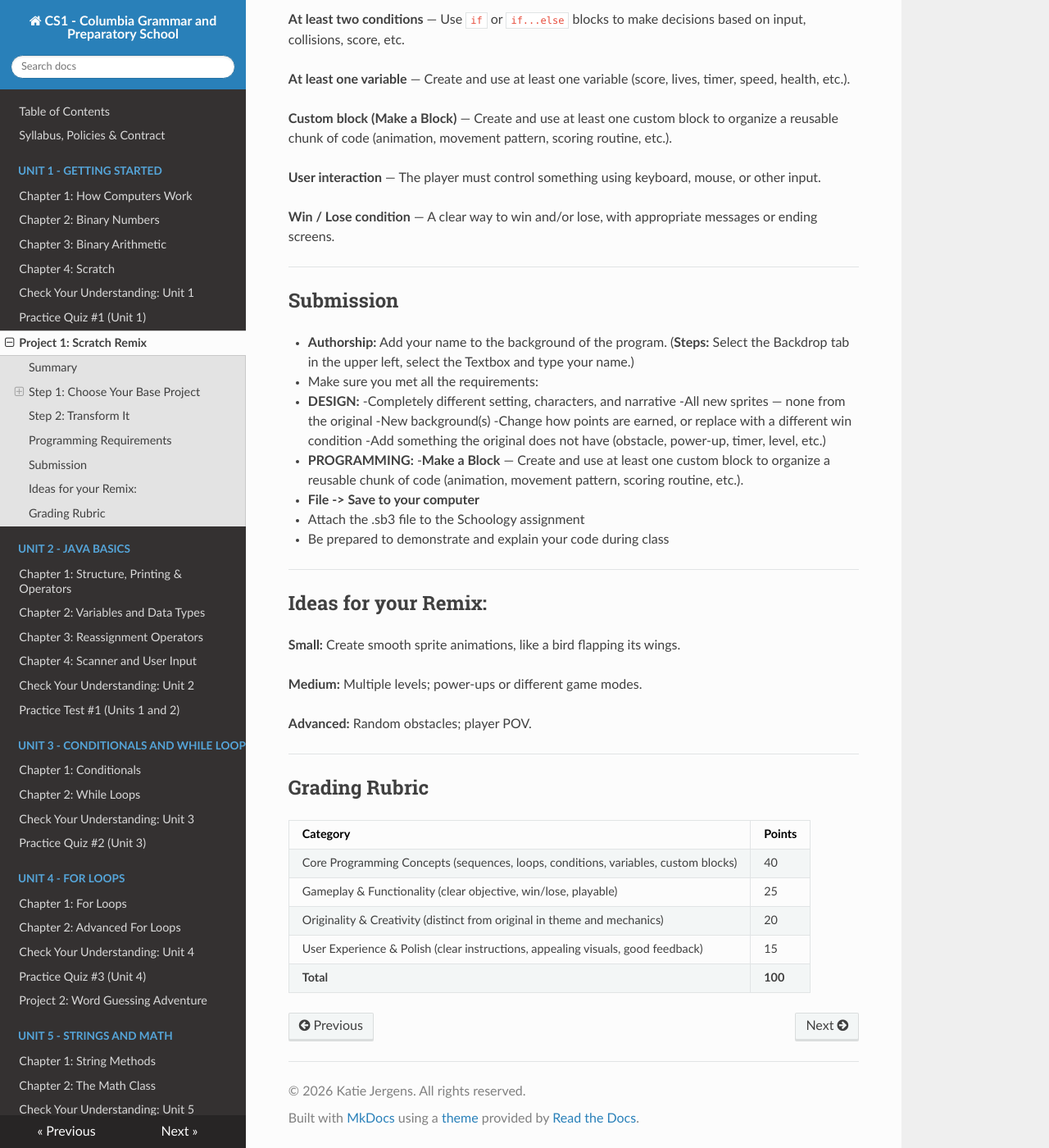
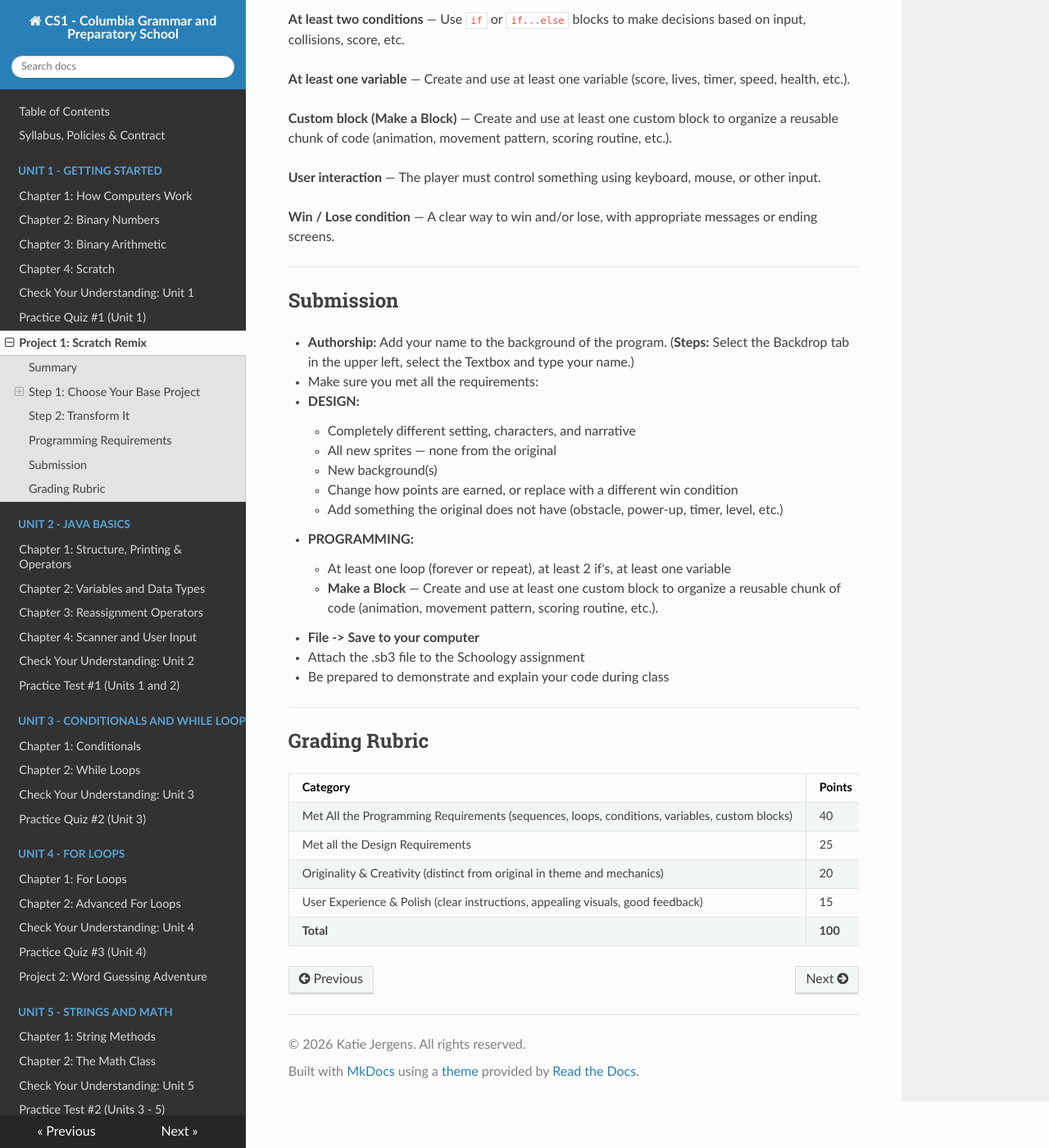
Before and after one commit to kjergens/cs1-site, an MkDocs documentation site: the page built from docs/projects/project1.md, in a window 1280 px wide and 1400 px high, scrolled down 2561 px. Shown: the whole window at 82% size. Built offline with MkDocs 1.6.1, drawn with Linux system fonts in a browser that asks for light colours; nearby versions of some CDN libraries.

Commit message:
Revise project requirements and grading criteria
Updated project requirements and grading rubric for clarity.

```diff
--- a/docs/projects/project1.md
+++ b/docs/projects/project1.md
@@ -86,27 +86,18 @@
 - **Authorship:** Add your name to the background of the program. (**Steps:** Select the Backdrop tab in the upper left, select the  Textbox and type your name.)
 - Make sure you met all the requirements:
    - **DESIGN:**
-     -Completely different setting, characters, and narrative
-     -All new sprites — none from the original
-     -New background(s)
-     -Change how points are earned, or replace with a different win condition
-     -Add something the original does not have (obstacle, power-up, timer, level, etc.)
+     - Completely different setting, characters, and narrative
+     - All new sprites — none from the original
+     - New background(s)
+     - Change how points are earned, or replace with a different win condition
+     - Add something the original does not have (obstacle, power-up, timer, level, etc.)
 
    - **PROGRAMMING:**
-     -**Make a Block** — Create and use at least one custom block to organize a reusable chunk of code (animation, movement pattern, scoring routine, etc.).
+     - At least one loop (forever or repeat), at least 2 if's, at least one variable
+     - **Make a Block** — Create and use at least one custom block to organize a reusable chunk of code (animation, movement pattern, scoring routine, etc.).
 - **File -> Save to your computer**
 - Attach the .sb3 file to the Schoology assignment
 - Be prepared to demonstrate and explain your code during class
-
----
-
-## Ideas for your Remix:
-
-**Small:** Create smooth sprite animations, like a bird flapping its wings.
-
-**Medium:** Multiple levels; power-ups or different game modes.
-
-**Advanced:** Random obstacles; player POV.
 
 ---
 
@@ -114,8 +105,8 @@
 
 | Category | Points |
 |---|---|
-| Core Programming Concepts (sequences, loops, conditions, variables, custom blocks) | 40 |
-| Gameplay & Functionality (clear objective, win/lose, playable) | 25 |
+| Met All the Programming Requirements (sequences, loops, conditions, variables, custom blocks) | 40 |
+| Met all the Design Requirements | 25 |
 | Originality & Creativity (distinct from original in theme and mechanics) | 20 |
 | User Experience & Polish (clear instructions, appealing visuals, good feedback) | 15 |
 | **Total** | **100** |
```
